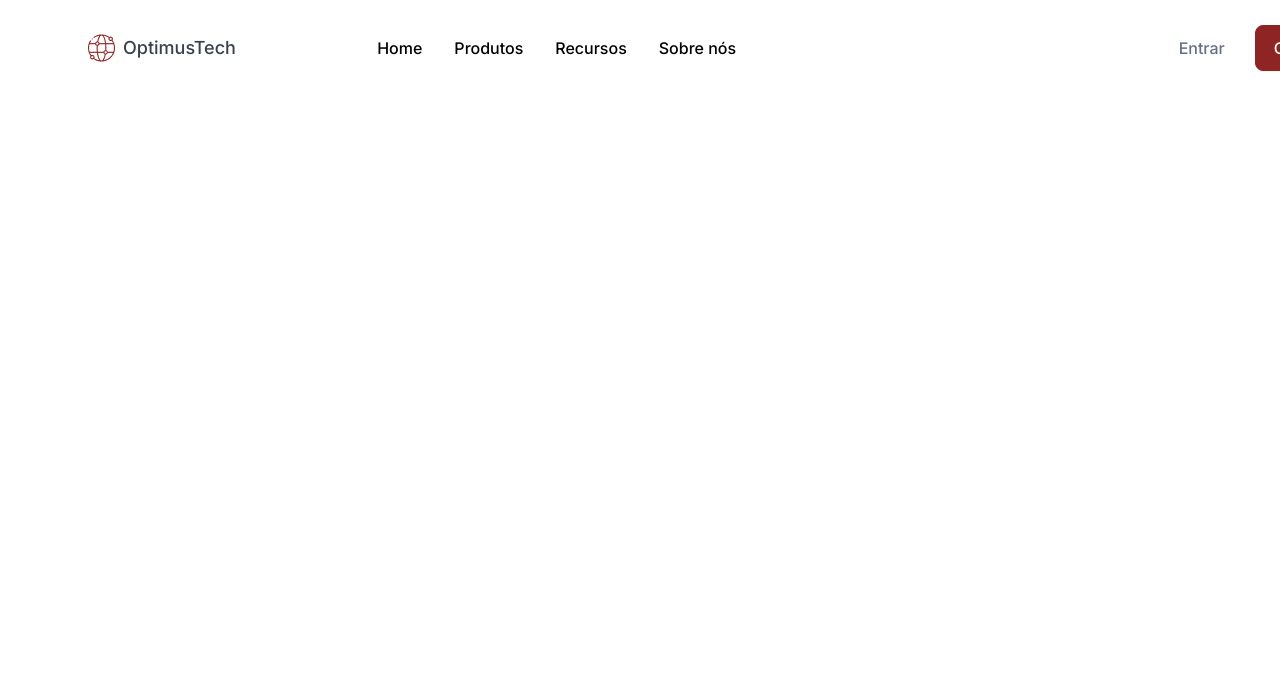
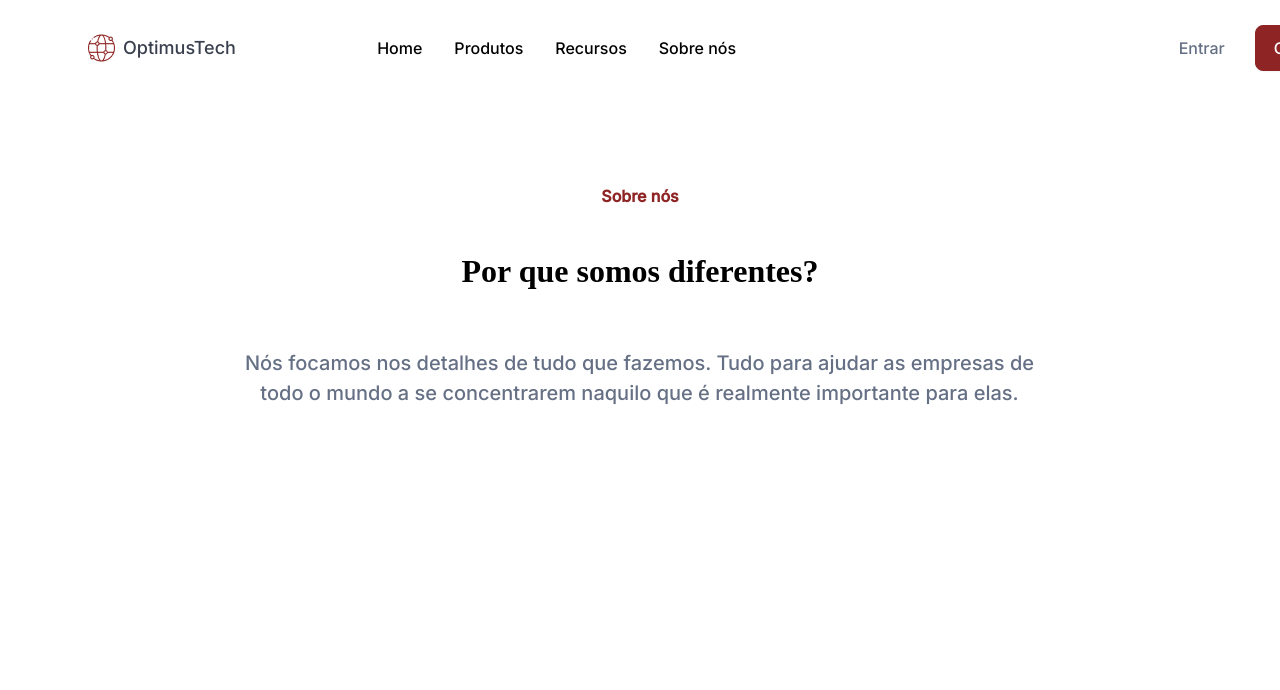
Before and after one commit to ClaudiaSantosSilva/-7DaysOfCodeHTMLeCSS, a plain HTML site: page index.html in a window 1280 px wide. Shown: the top 690 px of the page. Drawn offline with Linux system fonts and the light colour scheme.

Commit message:
Day 2 Primeira seção finalizada

```diff
--- a/index.html
+++ b/index.html
@@ -13,7 +13,7 @@
 
 <body>
     <div id="toda-a-pagina">
-        <nav id="header">
+        <nav id="nav-bar">
             <div class="container">
                 <div class="button-base">
                     <img src="images/worldwide 1 (Traced)OptimusTech.png" />
@@ -41,12 +41,26 @@
                         <div class="button">
                         <span class="button-base-nav-actions-2">Cadastrar</span>
                         </div>
-
                     </div>
 
             </div>
+        </nav>
 
-        </nav>
+        <div class="cabecalho">
+            <span class="subheading">Sobre nós</span>
+            <div class="container-cabecalho">
+                <h1 class="heading-action">Por que somos diferentes?</h1>
+
+            </div>
+
+            <div class="content-cabecalho">
+                <p class="text-cabecalho">Nós focamos nos detalhes de tudo que fazemos. Tudo para ajudar as empresas de todo o mundo a se concentrarem naquilo que é realmente importante para elas.</p>
+
+            </div>
+
+
+
+        </div>
 
 
 
--- a/styles.css
+++ b/styles.css
@@ -3,7 +3,7 @@
     height:100%;
 }
 
-#header{
+#nav-bar{
     display:flex;
     width: 1440px;
     height:80px;
@@ -28,7 +28,6 @@
     align-items: center;
     gap:8px;
     flex-shrink: 0;
-
 }
 
 .logo{
@@ -51,7 +50,6 @@
     display: flex;
     align-items: center;
     gap: 40px;
-
 }
 
 .espaco{
@@ -64,12 +62,11 @@
     display: flex;
     align-items: center;
     gap: 32px;
-    font-family: Inter;
+    font-family: 'Inter', sans-serif;
     font-size: 16px;
     font-style: normal;
     font-weight: 500;
     line-height: 24px;
-
 }
 
 .menu-navigation{
@@ -79,7 +76,6 @@ line-height: 24px;
     font-style: normal;
     font-weight: 500;
     line-height: 24px;
-
 }
 
 .navigation-actions{
@@ -92,9 +88,7 @@ line-height: 24px;
     display: flex;
     align-items: flex-start;
     border-radius: 8px;
-
 }
-
 
 .button-base-nav-actions-1{
     display: flex;
@@ -104,7 +98,7 @@ line-height: 24px;
     gap: 8px;
     border-radius: 8px;
     color: #667085;
-    font-family: Inter;
+    font-family: 'Inter', sans-serif;
     font-size: 16px;
     font-style: normal;
     font-weight: 500;
@@ -122,9 +116,79 @@ line-height: 24px;
     border: 1px solid #8e2424;
     background: #8e2424;
     box-shadow: 0px 1px 2px 0px rgba(16, 24, 40, 0.05);
-    font-family: Inter;
+    font-family: 'Inter', sans-serif;
     font-size: 16px;
     font-style: normal;
     font-weight: 500;
     line-height: 24px;
 }
+
+.cabecalho{
+    display: flex;
+    height:407px;
+    padding:96px 0px;
+    flex-direction: column;
+    align-items: center;
+    gap:24px;
+    align-self: stretch;
+    background: var(--Base-White, #FFF);
+}
+
+.subheading{
+    color:#8e2424;
+    font-family: 'Inter', sans-serif;
+    font-size: 16px;
+    font-style: normal;
+    font-weight: 600;
+    line-height: 24px;
+}
+
+.container-cabecalho{
+    display: flex;
+    width: 652px;
+    height: 60px;
+    padding:0px 32px;
+    flex-direction: column;
+    align-items: center;
+    gap:12px;
+    flex-shrink: 0;
+}
+
+/*.heading-cabecalho{
+    display: flex;
+    width: 620px;
+    height: 60px;
+    align-items: flex-start;
+    gap: 64px;
+    flex-shrink: 0;
+}*/
+
+.heading-action{
+    display: flex;
+    width: 603px;
+    flex-direction: column;
+    align-items: center;
+    gap: 40px;
+    flex-shrink: 0;
+}
+
+.content-cabecalho{
+    display: flex;
+    width: 792px;
+    padding-top: 12px;
+    flex-direction: column;
+    align-items: flex-start;
+    flex: 1 0 0;
+}
+
+.text-cabecalho{
+    width: 791px;
+    color: var(--Gray-500, #667085);
+    text-align: center;
+    font-family: 'Inter', sans-serif;
+    font-size: 20px;
+    font-style: normal;
+    font-weight: 400;
+    line-height: 30px;
+
+}
```
Lines whose indentation alone changed are shown as unchanged.
